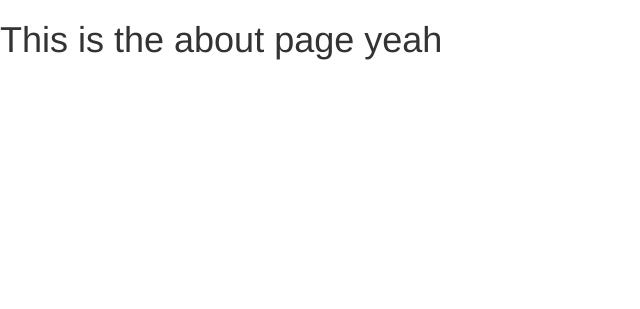
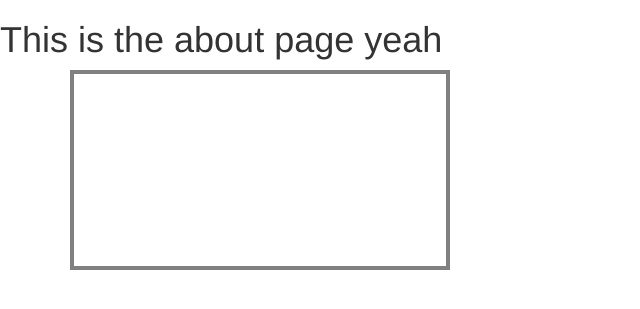
Before and after one commit to ImsirovicAjdin/bootstrapbase-getting-started, a Jekyll site: the page built from about.html, in a window 1280 px wide. Shown: the top 309 px of the page, without its empty margins (0-640 px from the left). Built offline with Jekyll 4.4.1, drawn with Linux system fonts in a browser that asks for light colours.

Commit message:
add border to .box, remove bootstrap.css.map, which changed _site/assets/css/main.css

```diff
--- a/assets/_scss/custom.scss
+++ b/assets/_scss/custom.scss
@@ -1,3 +1,4 @@
 .box {
     height: 200px;
+    border: 4px solid gray;
 }
```
Also changed, not shown: 2 other files.
